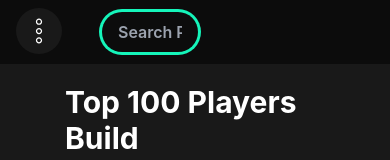
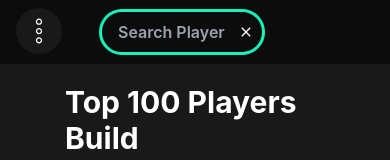
Before and after one commit to AjaxUberman/eafcproclubapp, a React (Create React App) app: page /player in a window 390 px wide. Shown: the top 160 px of the page. Built offline with nearby package versions, Linux system fonts and the light colour scheme.

Commit message:
MenuReset

```diff
--- a/src/Components/HomePage.js
+++ b/src/Components/HomePage.js
@@ -26,7 +26,7 @@ const HomePage = () => {
   return (
     <div
       className={`bg-dark-theme-2 flex justify-center h-full sm:h-screen ${
-        activeBtn !== 0 ? "h-full" : ""
+        activeBtn !== 0 ? "sm:h-full" : ""
       }`}
     >
       <motion.div
--- a/src/Components/NavBar.js
+++ b/src/Components/NavBar.js
@@ -9,15 +9,18 @@ import { setPlayer } from "../features/counter/counterSlice";
 import { CiMenuKebab } from "react-icons/ci";
 import { setSearch } from "../features/counter/counterSlice";
 import { setActive } from "../features/counter/counterSlice";
+import { IoMdClose } from "react-icons/io";
 
 const NavBar = () => {
   const location = useLocation();
   const dispatch = useDispatch();
   const players = items.items;
   const [filtered, setFiltered] = useState([]);
+  const [input, setInput] = useState("");
   const isTabletOrMobile = useMediaQuery({ query: "(max-width: 850px)" });
 
   const searchHandler = (e) => {
+    setInput(e.target.value);
     const input = e.target.value.toLowerCase();
     const filtered = input
       ? players.filter(
@@ -40,10 +43,15 @@ const NavBar = () => {
     dispatch(setActive(true));
   };
 
+  const resetHandler = () => {
+    setFiltered([]);
+    setInput("");
+  };
+
   return (
     <>
       {isTabletOrMobile ? (
-        <div className="bg-dark-theme text-white px-4 py-2 h-16 flex justify-between gap-10 ">
+        <div className="bg-dark-theme text-white px-4 py-2 h-16 flex  gap-10 ">
           <div className="">
             <button
               className="text-3xl bg-dark-theme-2 rounded-full p-2 hover:bg-gradient-to-r from-slate-500 to-slate-800 transition duration-100 ease-in"
@@ -53,17 +61,22 @@ const NavBar = () => {
             </button>
           </div>
           {/* SearchBar */}
-          <div className="pt-1 ">
+          <div className="md:flex md:flex-col z-40 justify-center">
+            <div className="pt-1 flex relative items-center">
               <input
-              placeholder="Search Player "
-              className="px-4 py-2 rounded-full bg-transparent ring ring-neon-yesil focus:outline-none hover:shadow-neon-box transition duration-200 ease-in text-white font-semibold relative z-10 w-24"
+                placeholder="Search Player"
+                value={input}
+                className="px-4 py-2 rounded-full bg-transparent outline outline-neon-yesil focus:shadow-neon-box focus:outline  hover:shadow-neon-box transition duration-200 ease-in text-white font-semibold relative   w-40"
                 onChange={searchHandler}
               />
+              <button className="absolute right-0 pr-2" onClick={resetHandler}>
+                <IoMdClose />
+              </button>
+            </div>
             {/* Search Menu */}
-          </div>
             <div
-            className={`overflow-y-scroll scrollbar scrollbar-track-error-green scrollbar-thumb-active-yesil h-24 flex flex-col  bg-error-green bg-opacity-30 relative  transition duration-300 ease-in w-40 ring-1 ring-neon-yesil  overflow-x-hidden ${
-              filtered.length < 1 ? " opacity-0 translate-y-15 " : "opacity-100"
+              className={`overflow-y-scroll scrollbar scrollbar-track-error-green rounded-md scrollbar-thumb-active-yesil h-[72px] flex flex-col  bg-dark-theme  transition duration-300 ease-in w-full ring-1 ring-neon-yesil  overflow-x-hidden mt-2  ${
+                filtered.length < 1 ? " hidden translate-y-15 " : "opacity-100"
               }`}
             >
               {filtered.map((i) => (
@@ -74,6 +87,7 @@ const NavBar = () => {
                   <button onClick={() => clickHandler(i)} className="">
                     <img
                       src={i.avatarUrl}
+                      alt={i.firstName}
                       className="w-8 h-8 absolute bottom-0 left-2"
                     />
                     {isTabletOrMobile ? (
@@ -94,10 +108,11 @@ const NavBar = () => {
               ))}
             </div>
           </div>
+        </div>
       ) : (
         <div className="flex justify-between w-full bg-dark-theme items-center relative h-24 ">
           <div className="flex gap-10 py-6 pl-16  items-center">
-            <img src={logo} className="w-8 h-8 rounded-full" />
+            <img src={logo} alt="logo" className="w-8 h-8 rounded-full" />
             <Link to="/">
               <h1 className="font-bold text-white hover:text-neon-yesil cursor-pointer transition duration-150 ease-in">
                 Players
@@ -111,39 +126,56 @@ const NavBar = () => {
             </h1>
           </div>
           <div>
-            <div>
+            <div className="flex relative flex-col gap-10">
               {location.pathname === "/zart" ? (
                 ""
               ) : (
                 <div className="">
+                  <div className="relative flex items-center">
                     <input
                       placeholder="Search Player "
-                    className="px-4 py-2 rounded-full bg-transparent ring ring-neon-yesil focus:outline-none hover:shadow-neon-box transition duration-200 ease-in text-white font-semibold relative top-12 z-10"
+                      className="px-4 py-2 rounded-full bg-transparent ring ring-neon-yesil focus:outline-none hover:shadow-neon-box transition duration-200 ease-in text-white font-semibold relative z-10"
                       onChange={searchHandler}
                     />
+                    <button
+                      className="absolute right-0 pr-2 text-white"
+                      onClick={resetHandler}
+                    >
+                      <IoMdClose />
+                    </button>
+                  </div>
                   {/* Search Menu */}
                   <div
-                    className={`overflow-y-scroll scrollbar scrollbar-track-error-green scrollbar-thumb-active-yesil  h-24  flex flex-col  bg-error-green bg-opacity-30 w-60 relative  transition duration-300 ease-in translate-x-64 ring-1 ring-neon-yesil ${
+                    className={`overflow-y-scroll scrollbar scrollbar-track-error-green rounded-md scrollbar-thumb-active-yesil h-[80px] flex flex-col  bg-dark-theme  transition duration-300 ease-in w-full ring-1 ring-neon-yesil  overflow-x-hidden mt-4 absolute ${
                       filtered.length < 1
-                        ? " opacity-0 translate-y-15 "
+                        ? " hidden translate-y-15 "
                         : "opacity-100"
                     }`}
                   >
                     {filtered.map((i) => (
                       <Link
                         to="/player"
-                        className="flex items-center ring-1 ring-neon-yesil relative hover:shadow-neon-box hover:bg-neon-yesil hover:bg-opacity-35 transition duration-200 ease-in-out"
+                        className="flex items-center ring-1  ring-neon-yesil relative hover:shadow-neon-box hover:bg-neon-yesil hover:bg-opacity-35 transition duration-200 ease-in-out"
                       >
                         <button onClick={() => clickHandler(i)} className="">
                           <img
                             src={i.avatarUrl}
+                            alt={i.firstName}
                             className="w-8 h-8 absolute bottom-0 left-2"
                           />
+                          {isTabletOrMobile ? (
+                            <h1 className="text-white py-2 translate-x-12 text-sm">
+                              {i.lastName.length > 10
+                                ? i.lastName.slice(0, 5).concat("...")
+                                : i.lastName}
+                            </h1>
+                          ) : (
                             <h1 className="text-white py-2 translate-x-12">
                               {(i.firstName + " " + i.lastName).length > 15
                                 ? i.firstName
                                 : i.firstName + " " + i.lastName}
                             </h1>
+                          )}
                         </button>
                       </Link>
                     ))}
```
Lines whose indentation alone changed are shown as unchanged.
